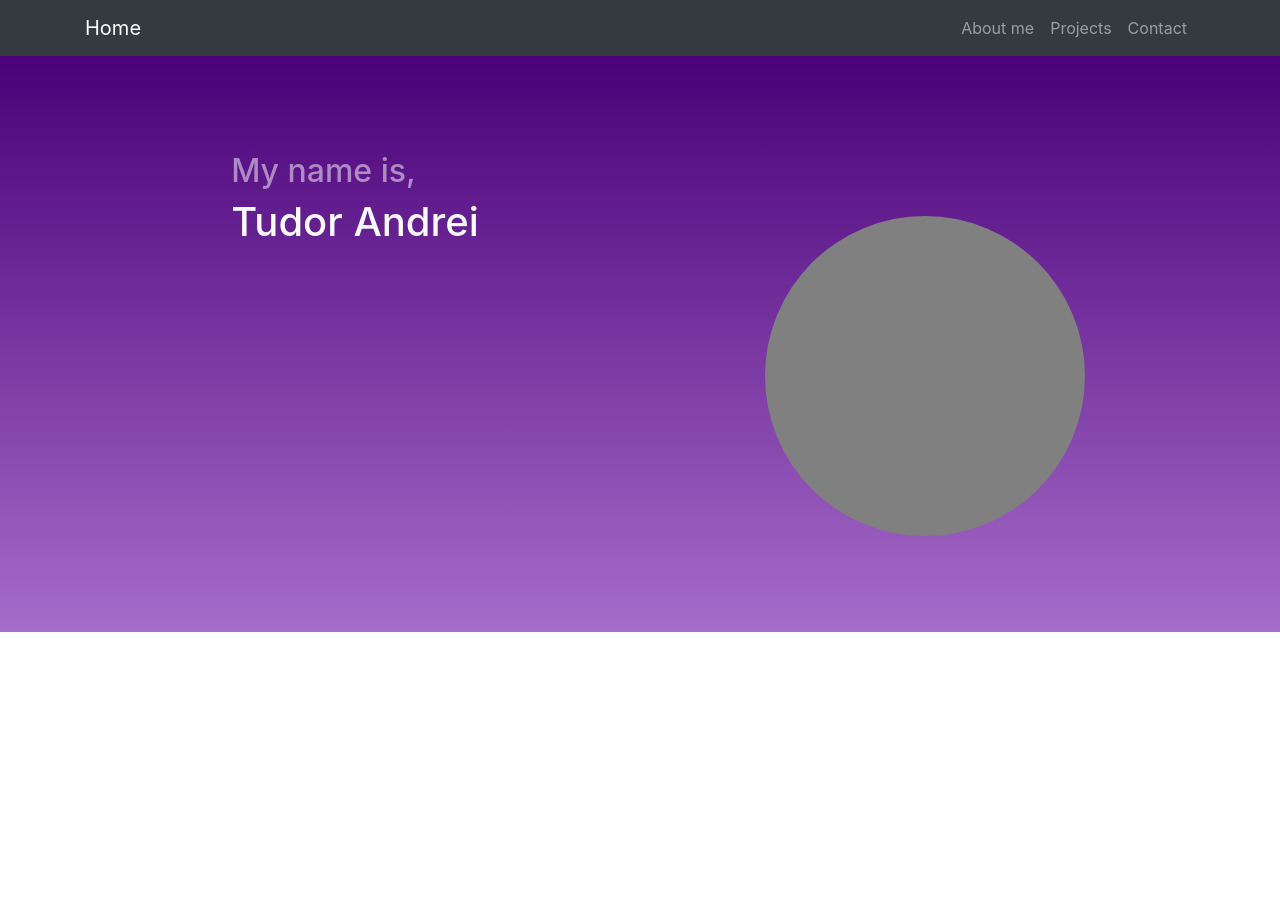
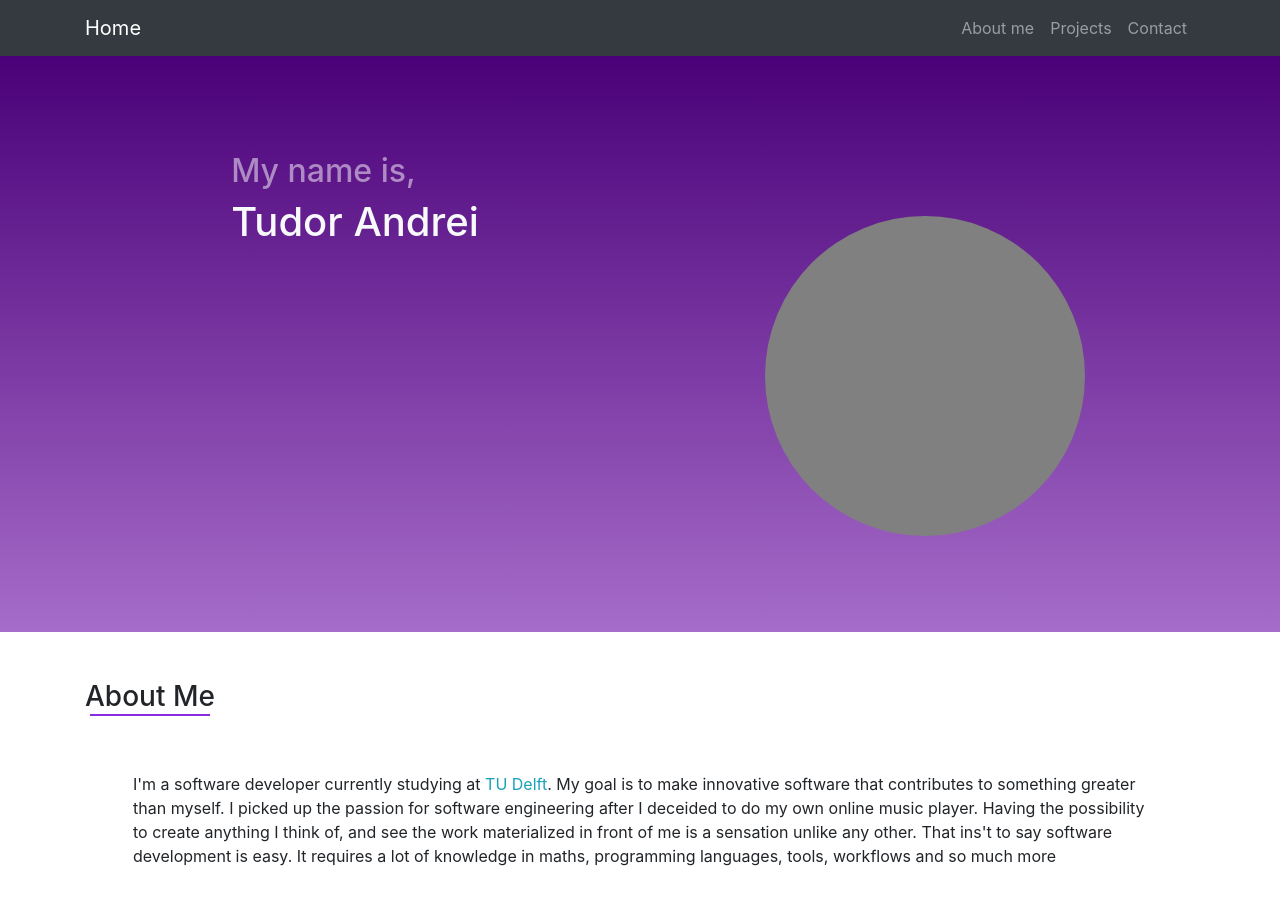
Before and after one commit to tdrAndrei/Portofolio, a React (Create React App) app: page / in a window 1280 px wide. Shown: the top 904 px of the page. Before the commit the page ends 800 px from the top, so only its background shows below. Built offline with nearby package versions, Linux system fonts and the light colour scheme.

Commit message:
finished about me section

```diff
--- a/src/App.js
+++ b/src/App.js
@@ -1,3 +1,4 @@
+import AboutMe from "./components/AboutMe";
 import NavBar from "./components/NavBar"
 import Showcase from "./components/Showcase";
 
@@ -6,6 +7,7 @@ function App() {
     <div>
       <NavBar/>
       <Showcase/>
+      <AboutMe/>
     </div>
   );
 }
--- /dev/null
+++ b/src/components/AboutMe/index.css
@@ -0,0 +1,9 @@
+.title::after{
+    content: "";
+    width: 120px;
+    height: 2px;
+    background-color: blueviolet;
+    display: block;
+    margin-left: auto;
+    margin-right: auto;
+}
--- /dev/null
+++ b/src/components/AboutMe/index.jsx
@@ -0,0 +1,30 @@
+import React from 'react'
+import './index.css'
+
+function AboutMe() {
+  return (
+    <section className='p-sm-5 py-3'>
+        <div className="container-lg">
+            <div className="row">
+                <div className='col-12'>
+                    <div className='d-flex justify-content-sm-start justify-content-center'>
+                        <h3 className='title'>About Me</h3>
+                    </div>
+                </div>
+                <div className='col-12'>
+                    <div className='d-flex p-sm-5 py-3'>
+                        <p>I'm a software developer currently studying at <span className='text-info'>TU Delft</span>. My goal is to make innovative software that
+                            contributes to something greater than myself. I picked up the passion for software engineering after I
+                            deceided to do my own online music player. Having the possibility to create anything I think of, and see
+                            the work materialized in front of me is a sensation unlike any other. That ins't to say software
+                            development is easy. It requires a lot of knowledge in maths, programming languages, tools, workflows and so much more
+                        </p>
+                    </div>
+                </div>
+            </div>
+        </div>
+    </section>
+  )
+}
+
+export default AboutMe
```
Also changed, not shown: 1 other file (tests, documents, lock files or other folders).
